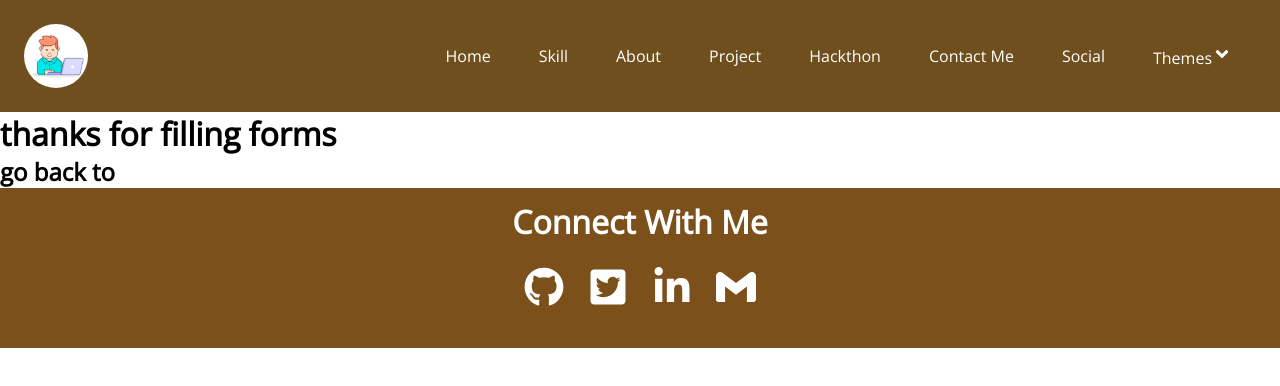
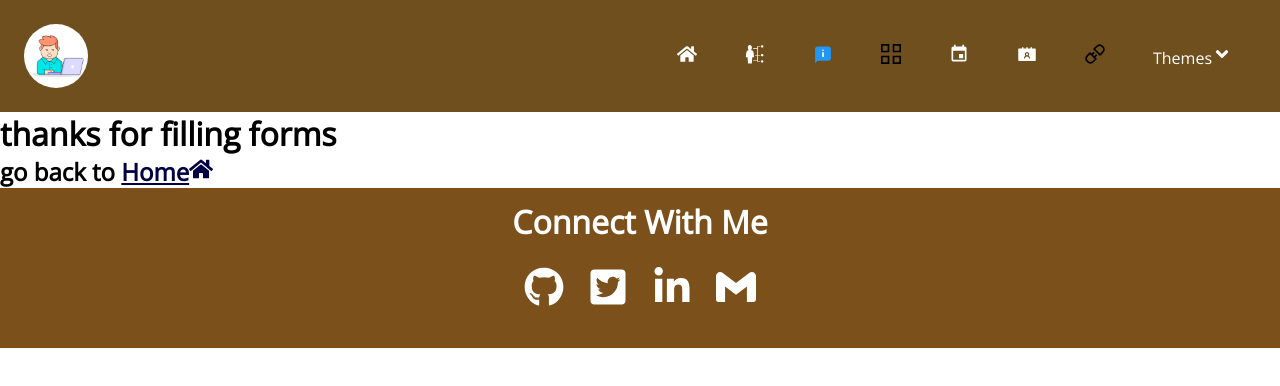
Before and after one commit to vivek80801/vivek80801-portfolio, a React (Create React App) app: page /thanks in a window 1280 px wide. Shown: the top 386 px of the page. Built offline with nearby package versions, Linux system fonts and the light colour scheme.

Commit message:
adding icons in navgation bar and adding .vimrc for better navigation with in vim edtior.

```diff
--- a/src/components/layouts/Navbar.tsx
+++ b/src/components/layouts/Navbar.tsx
@@ -1,9 +1,15 @@
 import React from "react";
-import { FaAngleDown, FaWindowClose } from "react-icons/fa";
+import { FaAngleDown, FaWindowClose, FaHome } from "react-icons/fa";
+import { GiSkills } from "react-icons/gi";
+import { FcAbout } from "react-icons/fc";
+import { GrProjects, GrConnect } from "react-icons/gr";
+import { MdEvent } from "react-icons/md";
+import { AiFillContacts } from "react-icons/ai";
 import navbar from "../../scss/components/navbar.module.scss";
 import { ThemeChangerContext, IThemeContext } from "../context";
 
 const Navbar: React.FC = (): JSX.Element => {
+  const size = 20;
   const [showNav, setShowNav] = React.useState(false);
   const [showThemes, setShowThemes] = React.useState(false);
   const { themes, dispatch } = React.useContext<IThemeContext>(
@@ -27,25 +33,39 @@ const Navbar: React.FC = (): JSX.Element => {
         <img src="/assets/github-avtar.png" alt="vivek80801" />
         <ul>
           <li>
-            <a href="#">home</a>
+            <a href="#">
+              <FaHome size={size} />
+            </a>
           </li>
           <li>
-            <a href="#skill">skill</a>
+            <a href="#skill">
+              <GiSkills size={size} />
+            </a>
           </li>
           <li>
-            <a href="#about">about</a>
+            <a href="#about">
+              <FcAbout size={size} />
+            </a>
           </li>
           <li>
-            <a href="#projects">project</a>
+            <a href="#projects">
+              <GrProjects size={size} />
+            </a>
           </li>
           <li>
-            <a href="#hackthon">hackthon</a>
+            <a href="#hackthon">
+              <MdEvent size={size} />
+            </a>
           </li>
           <li>
-            <a href="#contact">contact me</a>
+            <a href="#contact">
+              <AiFillContacts size={size} />
+            </a>
           </li>
           <li>
-            <a href="#social">social</a>
+            <a href="#social">
+              <GrConnect size={size} />
+            </a>
           </li>
           <li>
             <a
@@ -125,7 +145,12 @@ const Navbar: React.FC = (): JSX.Element => {
                 setShowThemes(!showThemes);
               }}
             >
-              Themes <FaAngleDown size={20} />
+              Themes
+              {showThemes ? (
+                <FaWindowClose size={20} />
+              ) : (
+                <FaAngleDown size={20} />
+              )}
             </a>
             {showThemes && (
               <ul>
--- a/src/components/pages/Thanks.tsx
+++ b/src/components/pages/Thanks.tsx
@@ -1,12 +1,17 @@
 import React from "react";
 import { Link } from "react-router-dom";
+import { FaHome } from "react-icons/fa";
 
 const Thanks: React.FC = (): JSX.Element => {
   return (
     <>
       <h1>thanks for filling forms</h1>
       <h2>
-        go back to<Link to="/">home</Link>
+        go back to{" "}
+        <Link style={{ color: "#000042" }} to="/">
+          Home
+          <FaHome />
+        </Link>
       </h2>
     </>
   );
--- a/src/scss/components/navbar.module.scss
+++ b/src/scss/components/navbar.module.scss
@@ -189,7 +189,7 @@
       }
       ul {
         @include setTextColor(darken($primary, 2));
-        top: 47vh;
+        top: 55vh;
         li {
           &:hover {
             @include setTextColor(lighten($primary, 1));
```
Also changed, not shown: 1 other file (tests, documents, lock files or other folders).
